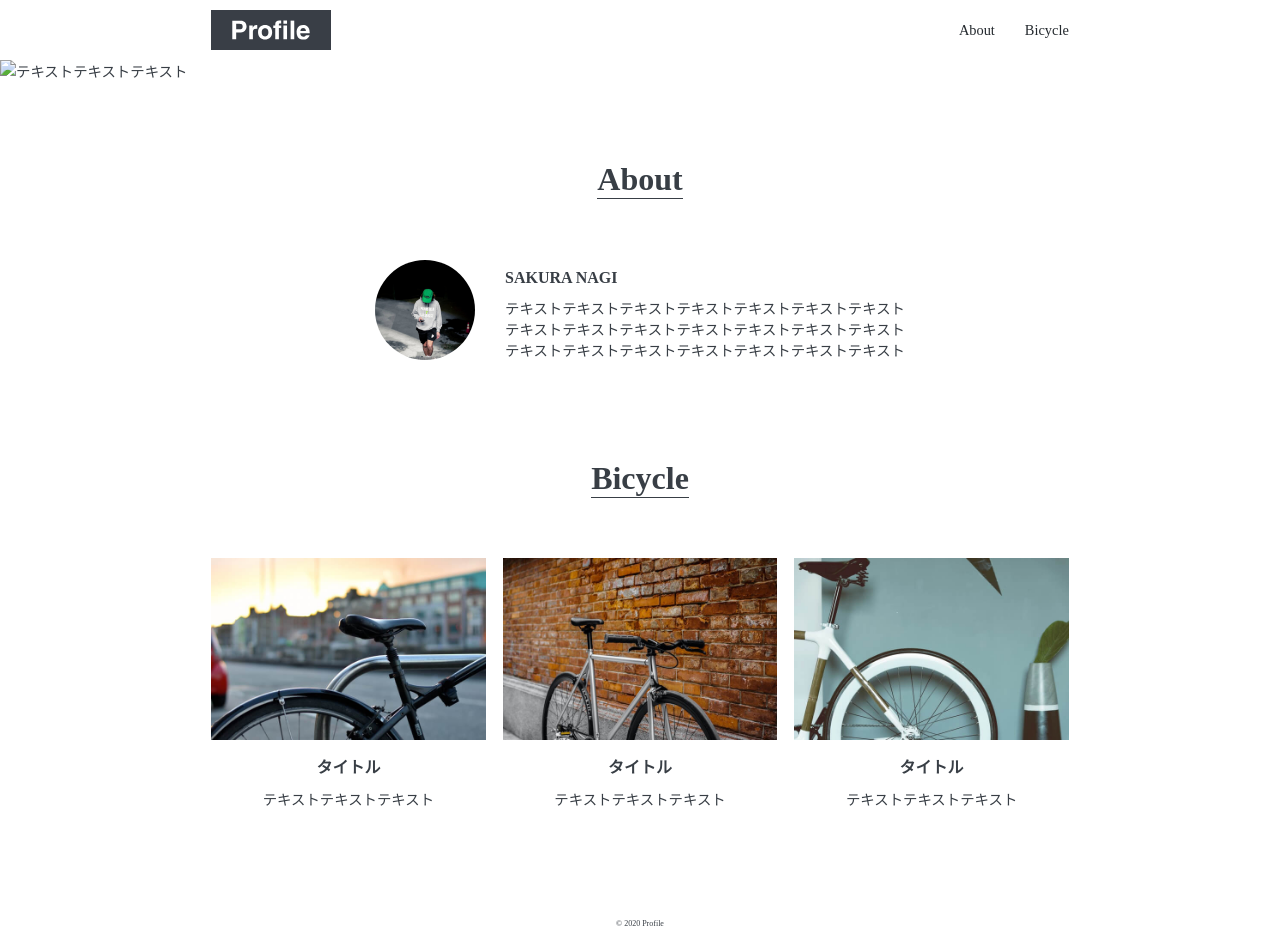
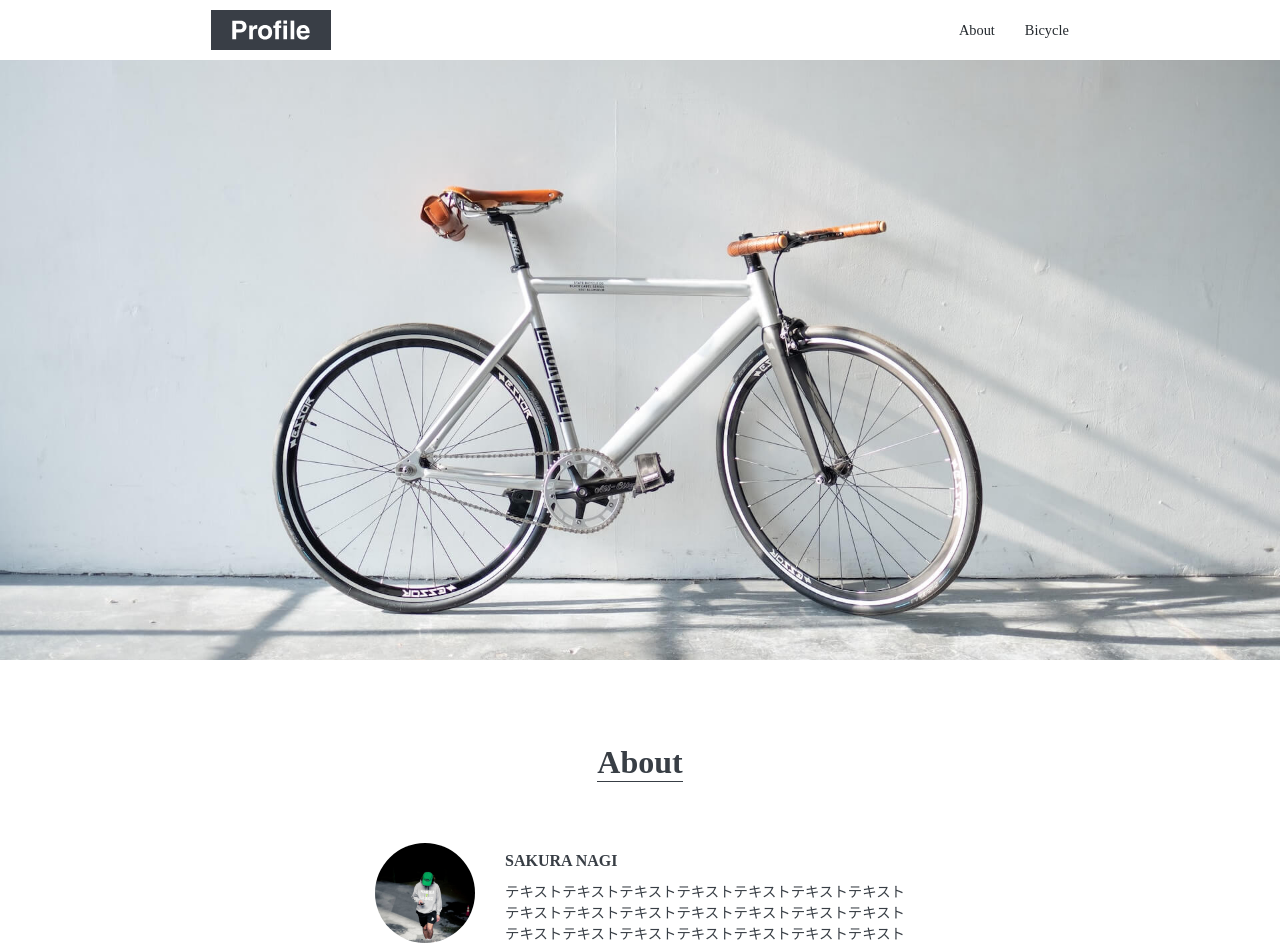
Before and after one commit to s4kuraN4gi/portfolio2, a plain HTML site: page index.html in a window 1280 px wide. Shown: the top 946 px of the page. Drawn offline with Linux system fonts and the light colour scheme; some packages are replaced by stand-ins of ours.

Commit message:
Update index.html

```diff
--- a/index.html
+++ b/index.html
@@ -20,7 +20,7 @@
 
     <main>
         <div id="mainvisual">
-            <img src="resource/mainvisual.jpsg" alt="テキストテキストテキスト">
+            <img src="resource/mainvisual.jpg" alt="テキストテキストテキスト">
         </div>
         <section id="about" class="wrapper">
             <h2 class="section-title">About</h2>
```
